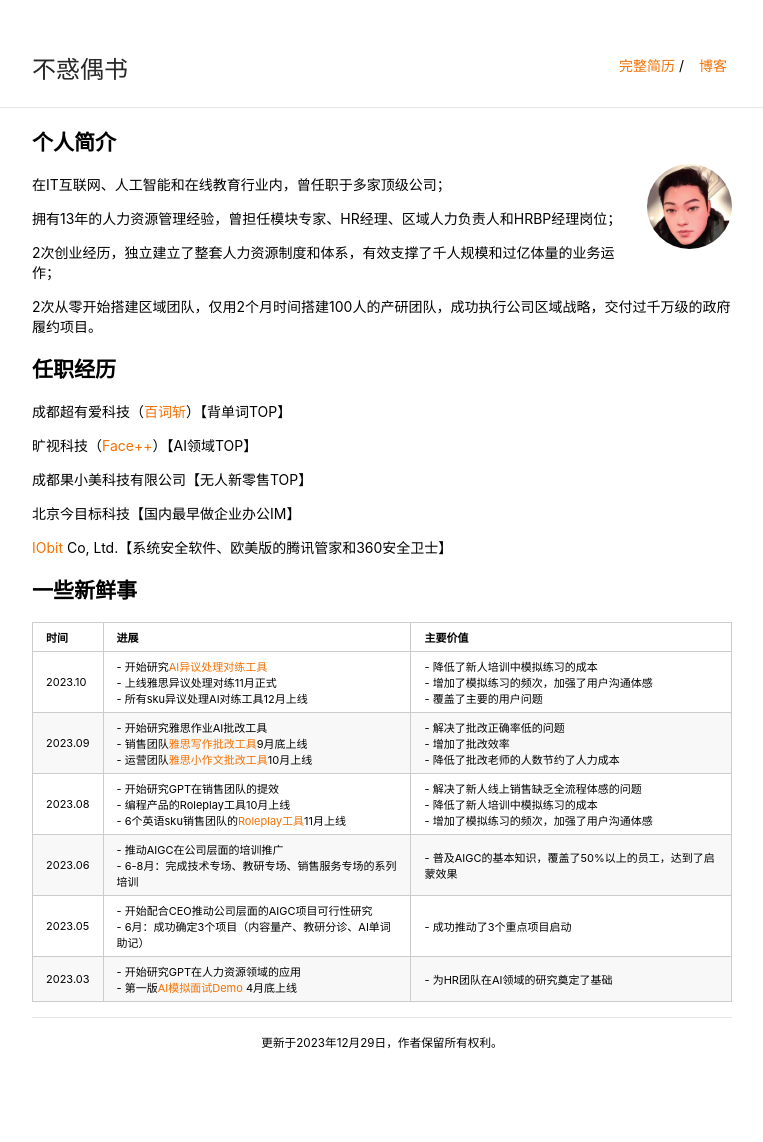
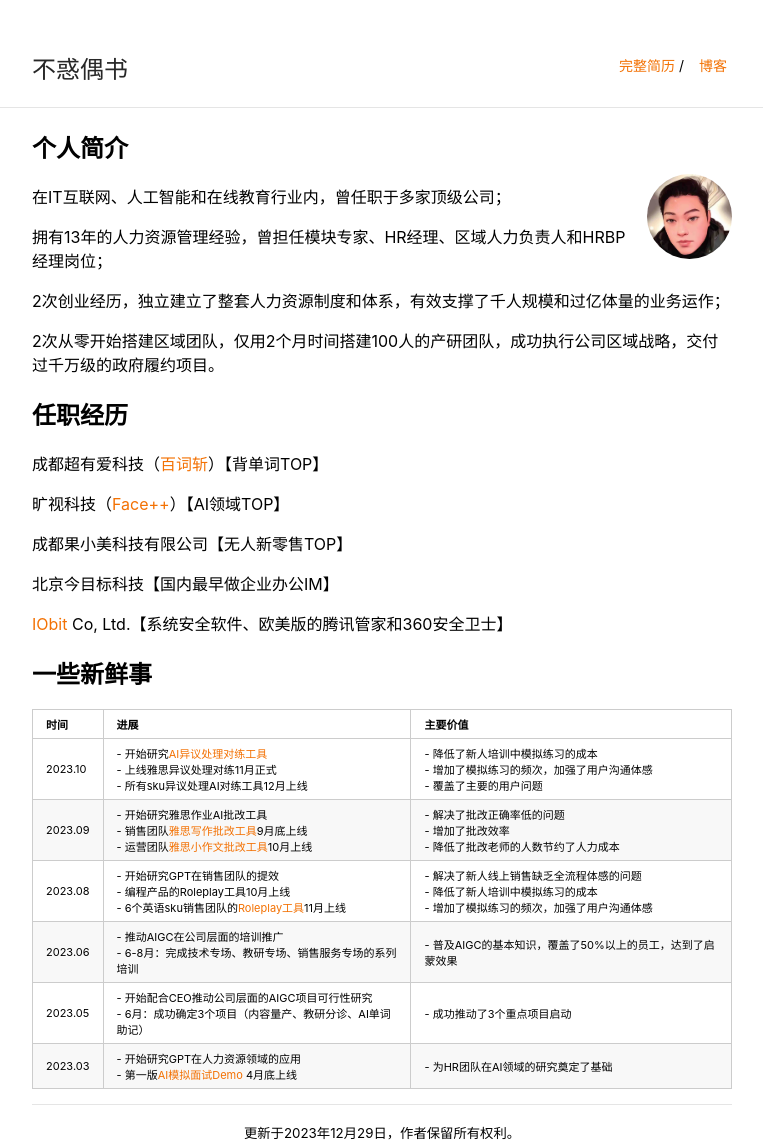
Before and after one commit to Harteyang/index, a Jekyll site: the page built from index.md, in a window 1280 px wide. Shown: the whole page, without its empty margins (258-1021 px from the left). Built offline with Jekyll 4.4.1, drawn with Linux system fonts in a browser that asks for light colours; before the commit the page ends 1050 px from its top, so only the background shows below that.

Commit message:
Update typography.scss

```diff
--- a/_sass/typography.scss
+++ b/_sass/typography.scss
@@ -57,4 +57,5 @@
         text-align: center;
         width: 100%;
     }
+    font-size: 16px; /* 设置内容区域的字体大小 */
 }
```
